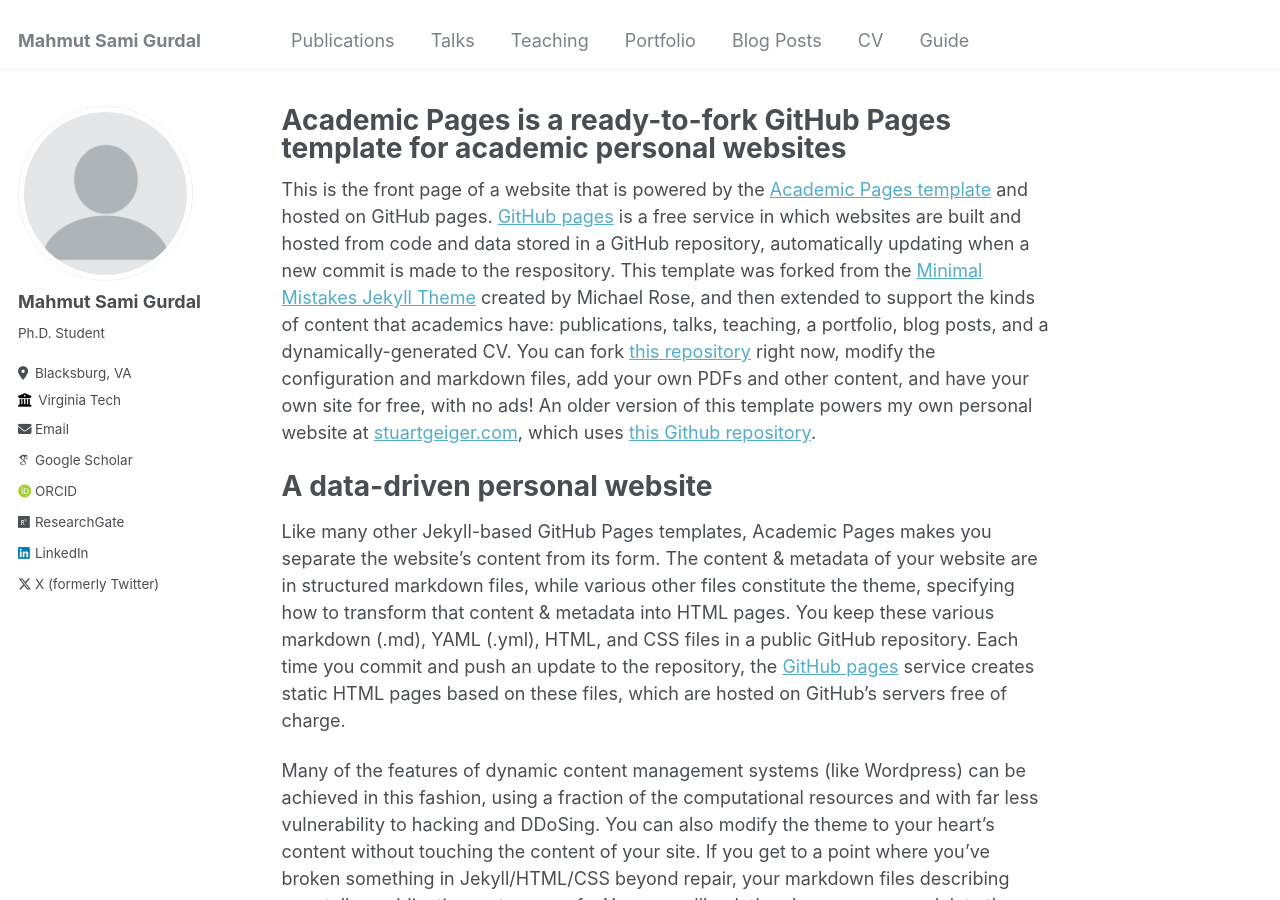
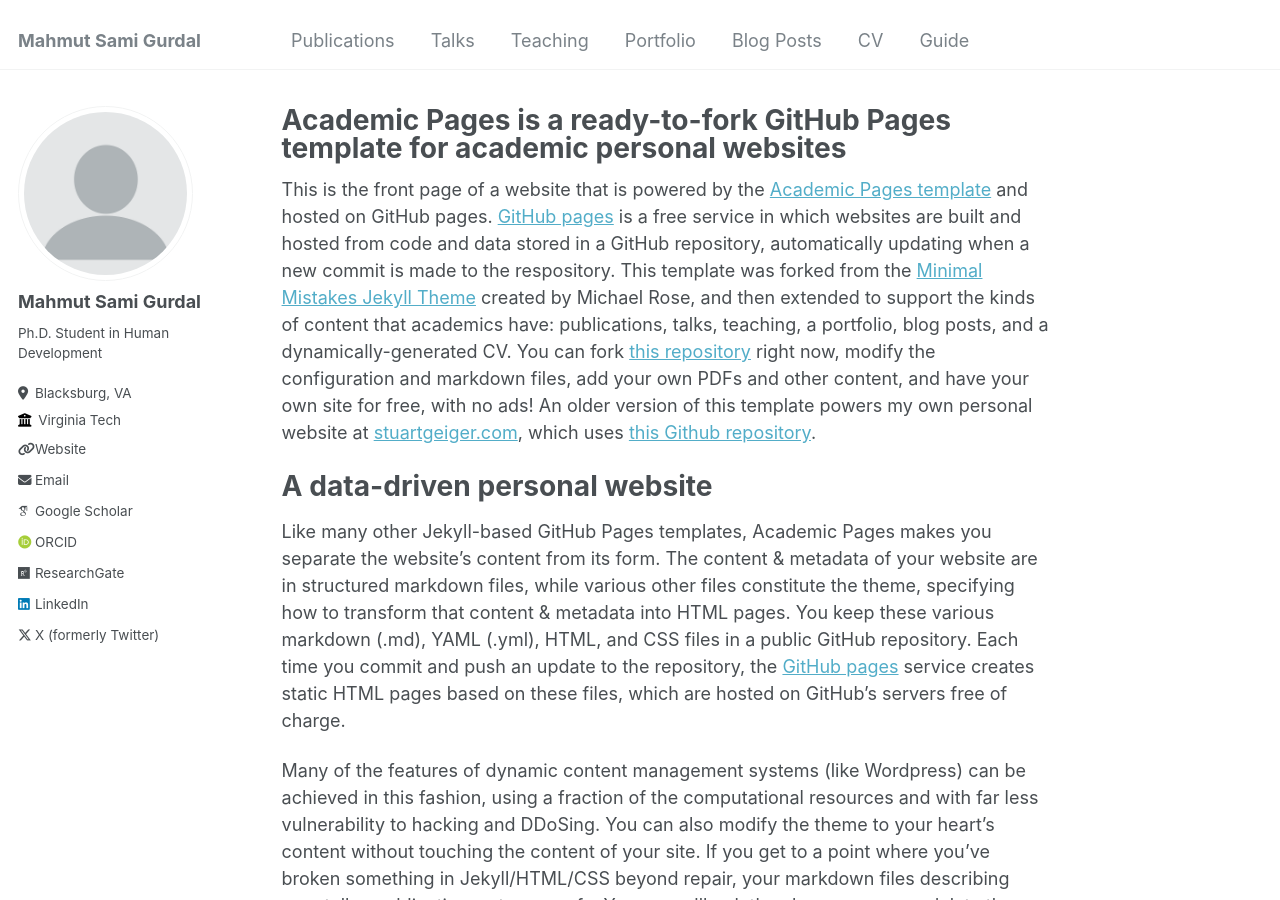
Before and after one commit to mahmutgurdal/mahmutgurdal.github.io, a Jekyll site: the page built from _pages/about.md, in a window 1280 px wide and 900 px high. Built offline with Jekyll 4.4.1, drawn with Linux system fonts in a browser that asks for light colours; some web fonts are replaced.

Commit message:
Update _config.yml

```diff
--- a/_config.yml
+++ b/_config.yml
@@ -24,10 +24,10 @@ author:
   avatar           : "profile.png"
   name             : "Mahmut Sami Gurdal"
  # pronouns         : # example: "she/her"
-  bio              : "Ph.D. Student"
+  bio              : "Ph.D. Student in Human Development"
   location         : "Blacksburg, VA"
   employer         : "Virginia Tech"
-  uri              : # URL
+  uri              : "https://liberalarts.vt.edu/departments-and-schools/department-of-human-development-and-family-science/academic-programs/hdfs-graduate-students/mahmut-sami-gurdal.html"
   email            : "msgurdal@vt.edu"
 
   # Academic websites
```
